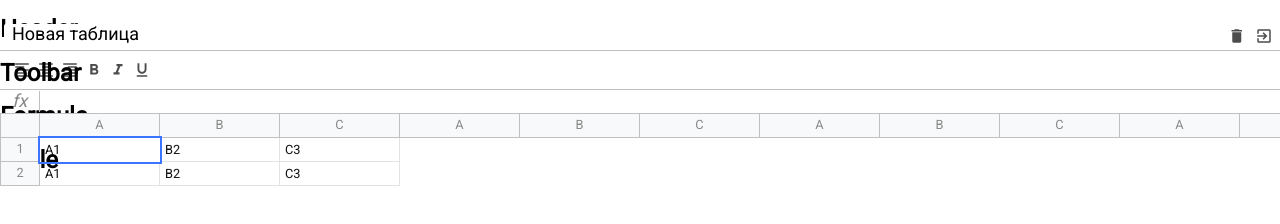
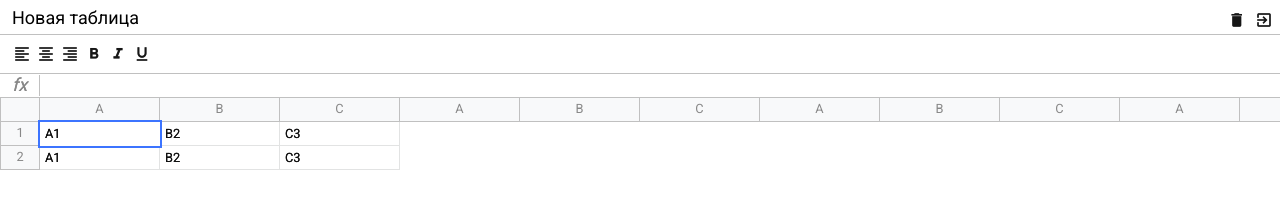
Before and after one commit to Reznx/advanced-javascript, a website built with webpack: page src/assets/excel.html in a window 1280 px wide. Built offline with nearby package versions, Linux system fonts and the light colour scheme.

Commit message:
app template

```diff
--- a/package.json
+++ b/package.json
@@ -27,6 +27,7 @@
   "browserslist": "> 0.25%, not dead",
   "devDependencies": {
     "@babel/core": "^7.8.4",
+    "@babel/plugin-proposal-class-properties": "^7.8.3",
     "@babel/preset-env": "^7.8.4",
     "babel-eslint": "^10.1.0",
     "babel-loader": "^8.0.6",
--- a/src/assets/excel.html
+++ b/src/assets/excel.html
@@ -1,26 +1,26 @@
-<!doctype html>
+<!DOCTYPE html>
 <html lang="en">
   <head>
-  <meta charset="UTF-8">
-  <meta name="viewport"
-        content="width=device-width, user-scalable=no, initial-scale=1.0, maximum-scale=1.0, minimum-scale=1.0">
-  <meta http-equiv="X-UA-Compatible" content="ie=edge">
-  <link rel="shortcut icon" href="favicon.ico">
-  <link href="https://fonts.googleapis.com/icon?family=Material+Icons" rel="stylesheet">
+    <meta charset="UTF-8" />
+    <meta
+      name="viewport"
+      content="width=device-width, user-scalable=no, initial-scale=1.0, maximum-scale=1.0, minimum-scale=1.0"
+    />
+    <meta http-equiv="X-UA-Compatible" content="ie=edge" />
+    <link rel="shortcut icon" href="favicon.ico" />
+    <link
+      href="https://fonts.googleapis.com/icon?family=Material+Icons"
+      rel="stylesheet"
+    />
     <title>Pure JavaScript Excel</title>
   </head>
   <body>
-
     <div id="app" class="container">
-
       <div class="excel">
-
         <div class="excel__header">
-
           <input type="text" class="input" value="Новая таблица" />
 
           <div>
-
             <div class="button">
               <i class="material-icons">delete</i>
             </div>
@@ -28,13 +28,10 @@
             <div class="button">
               <i class="material-icons">exit_to_app</i>
             </div>
-
           </div>
-
         </div>
 
         <div class="excel__toolbar">
-
           <div class="button">
             <i class="material-icons">format_align_left</i>
           </div>
@@ -58,7 +55,6 @@
           <div class="button">
             <i class="material-icons">format_underlined</i>
           </div>
-
         </div>
 
         <div class="excel__formula">
@@ -67,9 +63,7 @@
         </div>
 
         <div class="excel__table">
-
           <div class="row">
-
             <div class="row-info"></div>
 
             <div class="row-data">
@@ -163,9 +157,7 @@
               <div class="column">
                 C
               </div>
-
             </div>
-
           </div>
 
           <div class="row">
@@ -191,12 +183,8 @@
               <div class="cell">C3</div>
             </div>
           </div>
-
         </div>
-
       </div>
-
     </div>
-
   </body>
 </html>
--- a/src/components/excel/Excel.js
+++ b/src/components/excel/Excel.js
@@ -1,3 +1,5 @@
+import { $ } from "@core/dom";
+
 export class Excel {
   constructor(selector, options) {
     this.$el = document.querySelector(selector);
@@ -5,11 +7,13 @@ export class Excel {
   }
 
   getRoot() {
-    const $root = document.createElement("div");
+    const $root = $.create("div", "excel");
+
     this.components.forEach((Component) => {
-      const component = new Component();
-      // afterbegin, afterend, beforeend, beforebegin
-      $root.insertAdjacentHTML("beforeend", component.toHTML());
+      const $el = $.create("div", Component.className);
+      const component = new Component($el);
+      $el.innerHTML = component.toHTML();
+      $root.append($el);
     });
     return $root;
   }
--- a/src/components/formula/Formula.js
+++ b/src/components/formula/Formula.js
@@ -1,7 +1,11 @@
 import { ExcelComponent } from "@core/ExcelComponent";
 
 export class Formula extends ExcelComponent {
+  static className = "excel__formula";
   toHTML() {
-    return "<h1>Formula</h1>";
+    return `
+    <div class="info">fx</div>
+    <div class="input" contenteditable spellcheck="false"></div>
+    `;
   }
 }
--- a/src/components/header/Header.js
+++ b/src/components/header/Header.js
@@ -1,7 +1,19 @@
 import { ExcelComponent } from "@core/ExcelComponent";
 
 export class Header extends ExcelComponent {
+  static className = "excel__header";
   toHTML() {
-    return "<h1>Header</h1>";
+    return `
+    <input type="text" class="input" value="Новая таблица" />
+
+    <div>
+      <div class="button">
+        <i class="material-icons">delete</i>
+      </div>
+
+      <div class="button">
+        <i class="material-icons">exit_to_app</i>
+      </div>
+    </div>`;
   }
 }
--- a/src/components/table/Table.js
+++ b/src/components/table/Table.js
@@ -1,7 +1,129 @@
 import { ExcelComponent } from "@core/ExcelComponent";
 
 export class Table extends ExcelComponent {
+  static className = "excel__table";
   toHTML() {
-    return "<h1>Table</h1>";
+    return `
+    <div class="row">
+    <div class="row-info"></div>
+
+    <div class="row-data">
+      <div class="column">
+        A
+      </div>
+      <div class="column">
+        B
+      </div>
+      <div class="column">
+        C
+      </div>
+      <div class="column">
+        A
+      </div>
+      <div class="column">
+        B
+      </div>
+      <div class="column">
+        C
+      </div>
+      <div class="column">
+        A
+      </div>
+      <div class="column">
+        B
+      </div>
+      <div class="column">
+        C
+      </div>
+      <div class="column">
+        A
+      </div>
+      <div class="column">
+        B
+      </div>
+      <div class="column">
+        C
+      </div>
+      <div class="column">
+        A
+      </div>
+      <div class="column">
+        B
+      </div>
+      <div class="column">
+        C
+      </div>
+      <div class="column">
+        A
+      </div>
+      <div class="column">
+        B
+      </div>
+      <div class="column">
+        C
+      </div>
+      <div class="column">
+        A
+      </div>
+      <div class="column">
+        B
+      </div>
+      <div class="column">
+        C
+      </div>
+      <div class="column">
+        A
+      </div>
+      <div class="column">
+        B
+      </div>
+      <div class="column">
+        C
+      </div>
+      <div class="column">
+        A
+      </div>
+      <div class="column">
+        B
+      </div>
+      <div class="column">
+        C
+      </div>
+      <div class="column">
+        A
+      </div>
+      <div class="column">
+        B
+      </div>
+      <div class="column">
+        C
+      </div>
+    </div>
+  </div>
+
+  <div class="row">
+    <div class="row-info">
+      1
+    </div>
+
+    <div class="row-data">
+      <div class="cell selected" contenteditable="">A1</div>
+      <div class="cell" contenteditable="">B2</div>
+      <div class="cell" contenteditable="">C3</div>
+    </div>
+  </div>
+
+  <div class="row">
+    <div class="row-info">
+      2
+    </div>
+
+    <div class="row-data">
+      <div class="cell">A1</div>
+      <div class="cell">B2</div>
+      <div class="cell">C3</div>
+    </div>
+  </div>
+    `;
   }
 }
--- a/src/components/toolbar/Toolbar.js
+++ b/src/components/toolbar/Toolbar.js
@@ -1,7 +1,32 @@
 import { ExcelComponent } from "@core/ExcelComponent";
 
 export class Toolbar extends ExcelComponent {
+  static className = "excel__toolbar";
   toHTML() {
-    return "<h1>Toolbar</h1>";
+    return `
+  <div class="button">
+    <i class="material-icons">format_align_left</i>
+  </div>
+
+  <div class="button">
+    <i class="material-icons">format_align_center</i>
+  </div>
+
+  <div class="button">
+    <i class="material-icons">format_align_right</i>
+  </div>
+
+  <div class="button">
+    <i class="material-icons">format_bold</i>
+  </div>
+
+  <div class="button">
+    <i class="material-icons">format_italic</i>
+  </div>
+
+  <div class="button">
+    <i class="material-icons">format_underlined</i>
+  </div>
+    `;
   }
 }
--- a/src/core/DomListener.js
+++ b/src/core/DomListener.js
@@ -1,3 +1,10 @@
 // Абстрактный класс для добавления и удаления слушателей
 
-export class DomListener {}
+export class DomListener {
+  constructor($root) {
+    if (!$root) {
+      throw new Error("No $root!");
+    }
+    this.$root = $root;
+  }
+}
--- /dev/null
+++ b/src/core/dom.js
@@ -0,0 +1,15 @@
+class Dom {
+  constructor() {}
+}
+
+export function $() {
+  return new Dom();
+}
+
+$.create = (tagName, classes = "") => {
+  const el = document.createElement(tagName);
+  if (classes) {
+    el.classList.add(classes);
+  }
+  return el;
+};
--- a/webpack.config.js
+++ b/webpack.config.js
@@ -1,69 +1,70 @@
-const path = require('path')
-const {CleanWebpackPlugin} = require('clean-webpack-plugin')
-const HTMLWebpackPlugin = require('html-webpack-plugin')
-const CopyPlugin = require('copy-webpack-plugin')
-const MiniCssExtractPlugin = require('mini-css-extract-plugin')
+const path = require("path");
+const { CleanWebpackPlugin } = require("clean-webpack-plugin");
+const HTMLWebpackPlugin = require("html-webpack-plugin");
+const CopyPlugin = require("copy-webpack-plugin");
+const MiniCssExtractPlugin = require("mini-css-extract-plugin");
 
-const isProd = process.env.NODE_ENV === 'production'
-const isDev = !isProd
+const isProd = process.env.NODE_ENV === "production";
+const isDev = !isProd;
 
-const filename = ext => isDev ? `bundle.${ext}` : `bundle.[hash].${ext}`
+const filename = (ext) => (isDev ? `bundle.${ext}` : `bundle.[hash].${ext}`);
 
 const jsLoaders = () => {
   const loaders = [
     {
-      loader: 'babel-loader',
+      loader: "babel-loader",
       options: {
-        presets: ['@babel/preset-env']
-      }
-    }
-  ]
+        presets: ["@babel/preset-env"],
+        plugins: ["@babel/plugin-proposal-class-properties"],
+      },
+    },
+  ];
 
   if (isDev) {
-    loaders.push('eslint-loader')
+    loaders.push("eslint-loader");
   }
 
-  return loaders
-}
+  return loaders;
+};
 
 module.exports = {
-  context: path.resolve(__dirname, 'src'),
-  mode: 'development',
-  entry: ['@babel/polyfill', './index.js'],
+  context: path.resolve(__dirname, "src"),
+  mode: "development",
+  entry: ["@babel/polyfill", "./index.js"],
   output: {
-    filename: filename('js'),
-    path: path.resolve(__dirname, 'dist')
+    filename: filename("js"),
+    path: path.resolve(__dirname, "dist"),
   },
   resolve: {
-    extensions: ['.js'],
+    extensions: [".js"],
     alias: {
-      '@': path.resolve(__dirname, 'src'),
-      '@core': path.resolve(__dirname, 'src/core')
-    }
+      "@": path.resolve(__dirname, "src"),
+      "@core": path.resolve(__dirname, "src/core"),
+    },
   },
-  devtool: isDev ? 'source-map' : false,
+  devtool: isDev ? "source-map" : false,
   devServer: {
     port: 3000,
-    hot: isDev
+    hot: isDev,
   },
   plugins: [
     new CleanWebpackPlugin(),
     new HTMLWebpackPlugin({
-      template: 'index.html',
+      template: "index.html",
       minify: {
         removeComments: isProd,
-        collapseWhitespace: isProd
-      }
+        collapseWhitespace: isProd,
+      },
     }),
     new CopyPlugin([
       {
-        from: path.resolve(__dirname, 'src/favicon.ico'),
-        to: path.resolve(__dirname, 'dist')
-      }
+        from: path.resolve(__dirname, "src/favicon.ico"),
+        to: path.resolve(__dirname, "dist"),
+      },
     ]),
     new MiniCssExtractPlugin({
-      filename: filename('css')
-    })
+      filename: filename("css"),
+    }),
   ],
   module: {
     rules: [
@@ -74,18 +75,18 @@ module.exports = {
             loader: MiniCssExtractPlugin.loader,
             options: {
               hmr: isDev,
-              reloadAll: true
-            }
+              reloadAll: true,
+            },
           },
-          'css-loader',
-          'sass-loader'
+          "css-loader",
+          "sass-loader",
         ],
       },
       {
         test: /\.js$/,
         exclude: /node_modules/,
-        use: jsLoaders()
-      }
-    ]
-  }
-}
+        use: jsLoaders(),
+      },
+    ],
+  },
+};
```
Also changed, not shown: 1 other file. Lines whose indentation alone changed are shown as unchanged.
